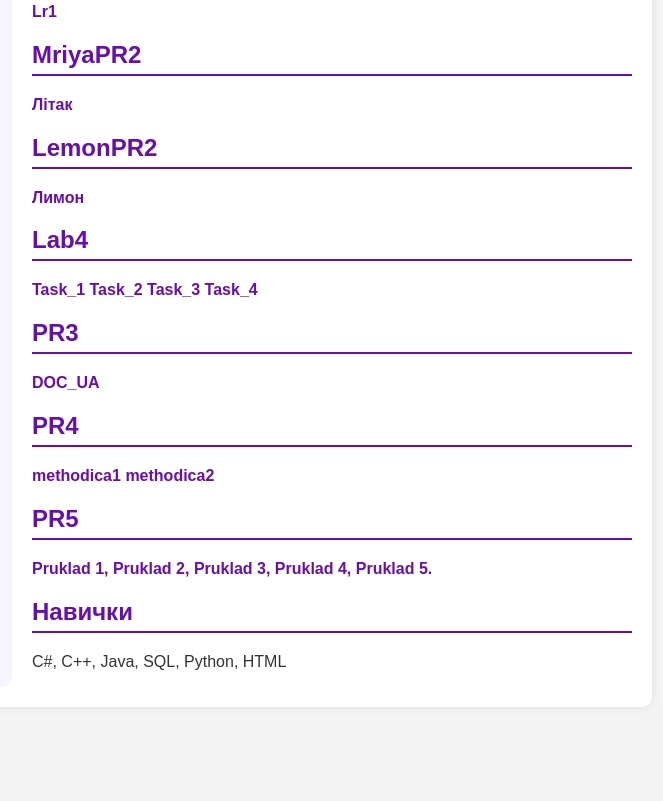
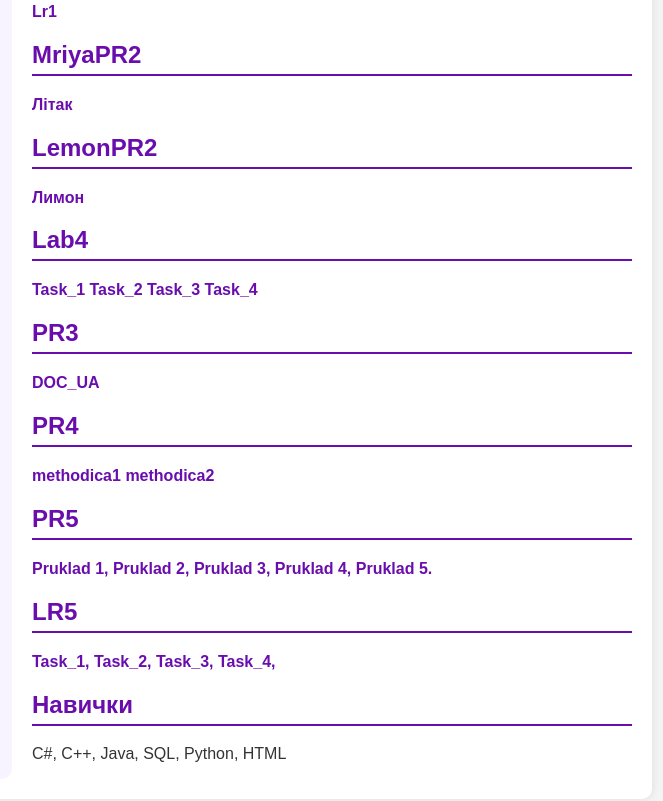
Before and after one commit to hailrake-arthas/hailrake-arthas.github.io, a plain HTML site: page index.html in a window 1280 px wide. Shown: the part 791-1592 px from the top of the page, without its empty margins (458-1121 px from the left). Before the commit the page ends 1518 px from the top, so only its background shows below. Drawn offline with Linux system fonts and the light colour scheme.

Commit message:
Update index.html

```diff
--- a/index.html
+++ b/index.html
@@ -82,6 +82,11 @@
                 <a href='PR5/index3.html'>Pruklad 3,</a>
                 <a href='PR5/index4.html'>Pruklad 4,</a>
                 <a href='PR5/index5.html'>Pruklad 5.</a>
+                  <h2>LR5</h2>
+                <a href='lab5web5/index.html'>Task_1,</a>
+                <a href='lab5web5/index1.html'>Task_2,</a>
+                <a href='lab5web5/index2.html'>Task_3,</a>
+                <a href='lab5web5/index4.html'>Task_4,</a>
             </section>
             <section>
                 <h2>Навички</h2>
```
